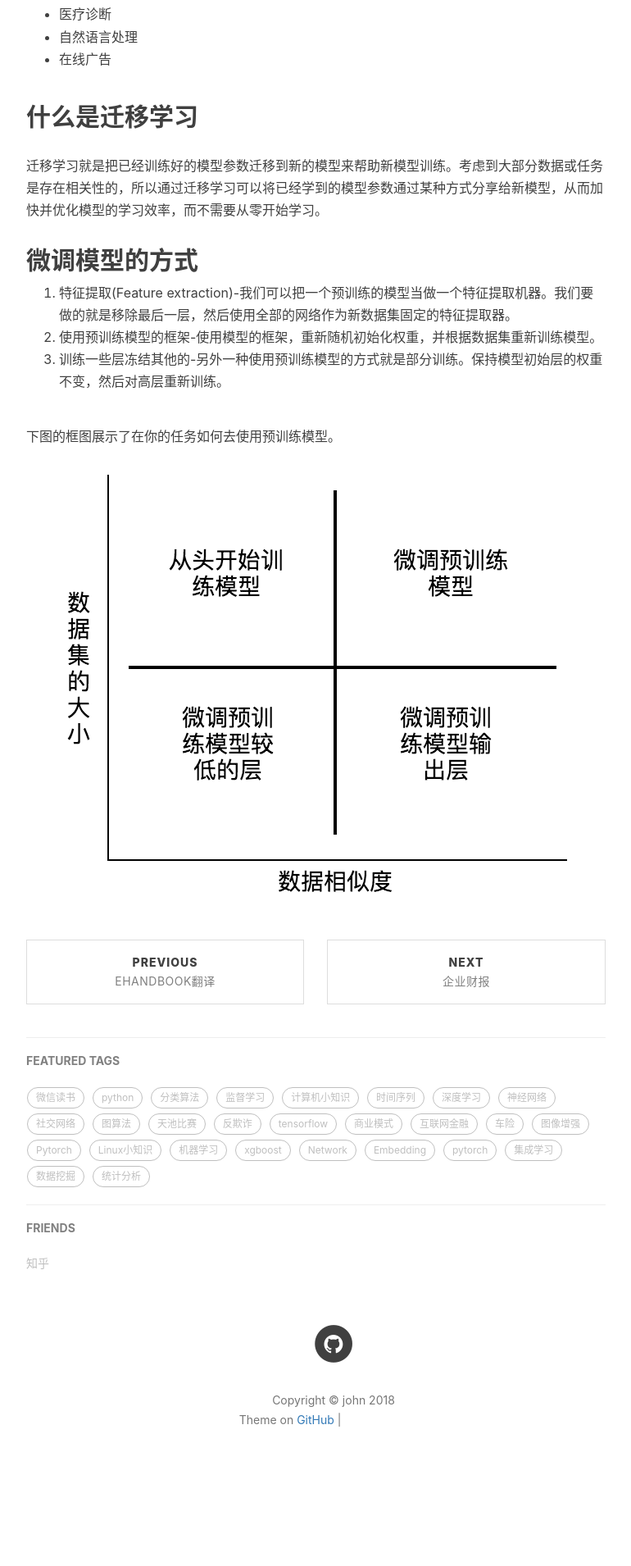
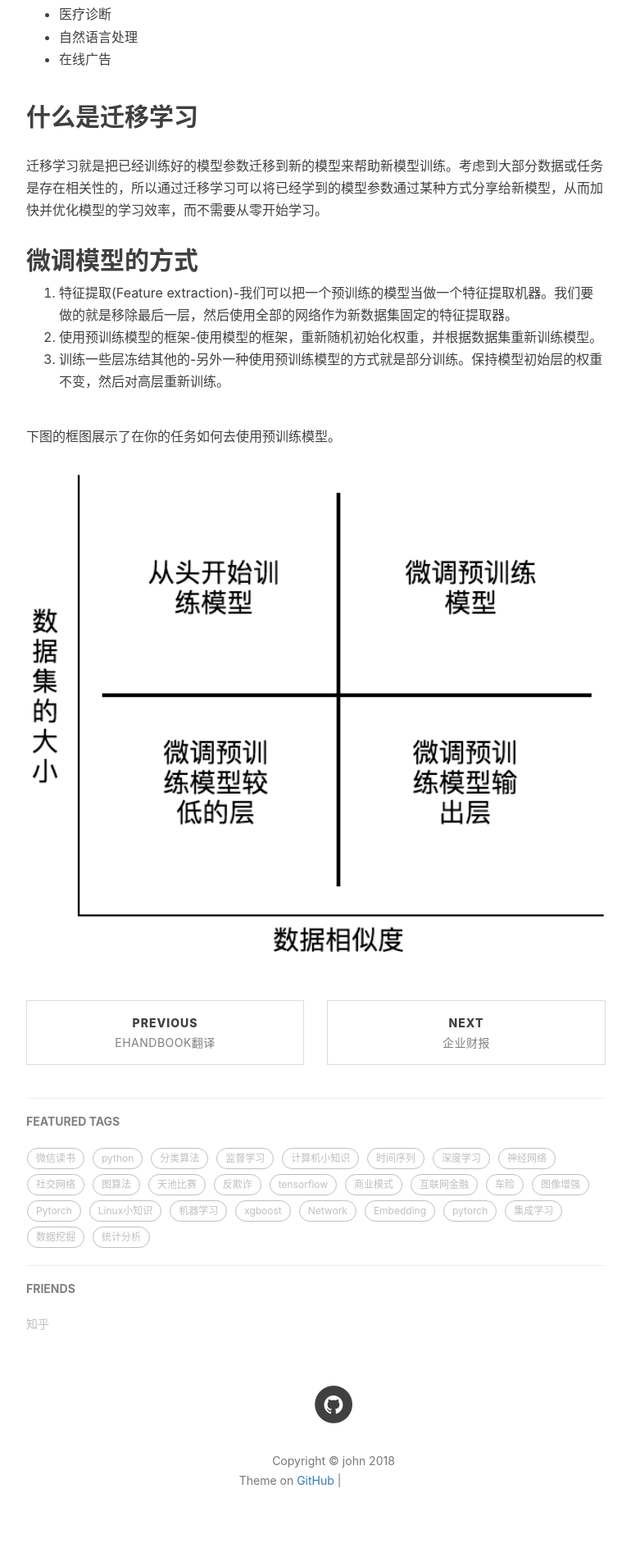
Before and after one commit to kunmei/blog, a Jekyll site: the page built from _posts/2018-07-12-迁移学习.md, in a window 1280 px wide. Shown: the part 953-2863 px from the top of the page at 82% size, without its empty margins (233-1003 px from the left). Built offline with Jekyll 4.4.1, drawn with Linux system fonts in a browser that asks for light colours; nearby versions of some CDN libraries; comment, search, counter and statistics services are not loaded; before the commit the page ends 2789 px from its top, so only the background shows below that; grey boxes are pictures that could not be loaded.

Commit message:
modify blog

```diff
--- a/_posts/2018-07-12-迁移学习.md
+++ b/_posts/2018-07-12-迁移学习.md
@@ -35,4 +35,4 @@
 
 下图的框图展示了在你的任务如何去使用预训练模型。
 
-![transfer-learning](/blog/img/in_post/transfer.png)
+![transfer-learning](/blog/img/in_post/transfer.png){:height="100%" width="100%"}
```
